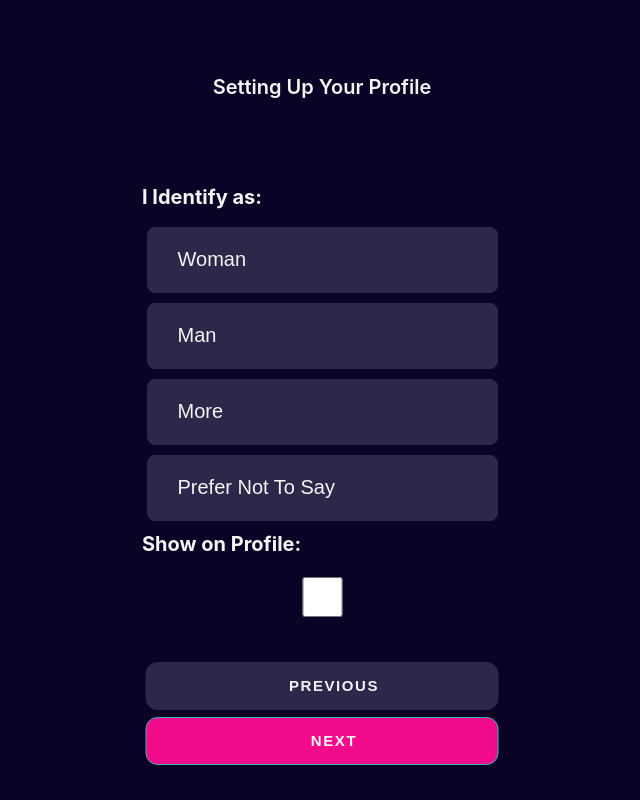
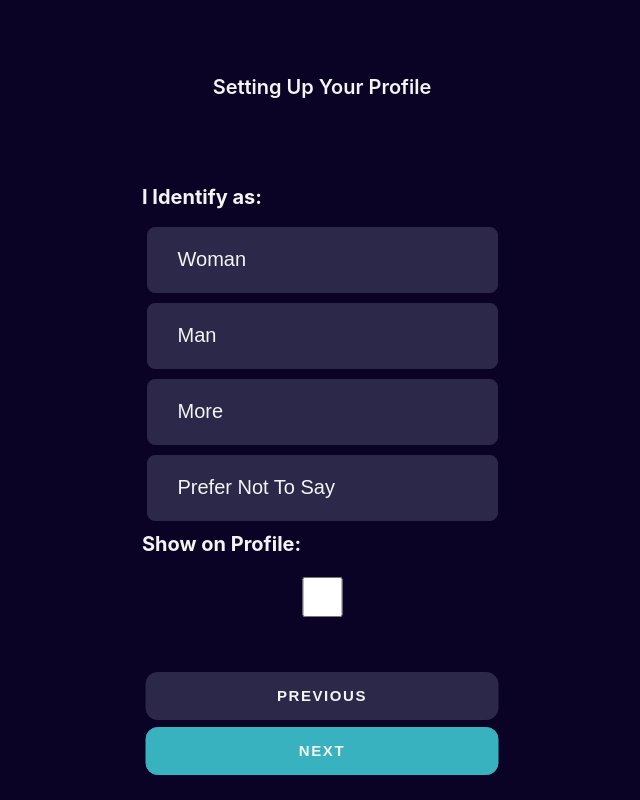
Before and after one commit to Murrmaid4/friendly_fire_app, a React (Create React App) app in the folder friendlyfire/: page / in a window 1280 px wide. Both pictures are taken after a click on the button "NEXT". Shown: the whole page, without its empty margins (318-958 px from the left). Built offline with nearby package versions, Linux system fonts and the light colour scheme.

Commit message:
fixed className's for registration

```diff
--- a/friendlyfire/src/Pages/Registration/Registration.css
+++ b/friendlyfire/src/Pages/Registration/Registration.css
@@ -128,7 +128,7 @@ input:focus {
   flex-direction: column;
 }
 
-button{
+.identity-button{
   width: 351px;
   height: 66px;
   flex-shrink: 0;
@@ -145,6 +145,6 @@ button{
   padding-left: 30px;
 }
 
-button:focus{
+.identity-button:focus{
   background: var(--Rose, #F20C8B)
 }
--- a/friendlyfire/src/Pages/Registration/Registration.js
+++ b/friendlyfire/src/Pages/Registration/Registration.js
@@ -233,13 +233,13 @@ const RegistrationPage = () => {
                             {/* I identify as question with rectangular buttons */}
                             <div>
                                 <div className='button-container'>
-                                    <button onClick={() => handleInputChange('genderIdentity', 'Woman')}>
+                                    <button onClick={() => handleInputChange('genderIdentity', 'Woman')} className='identity-button'>
                                         Woman
                                     </button>
-                                    <button onClick={() => handleInputChange('genderIdentity', 'Man')}>
+                                    <button onClick={() => handleInputChange('genderIdentity', 'Man')} className='identity-button'>
                                         Man
                                     </button>
-                                    <button onClick={() => setShowMoreOptions(!showMoreOptions)}>
+                                    <button onClick={() => setShowMoreOptions(!showMoreOptions)} className='identity-button'>
                                         More
                                     </button>
                                 </div>
@@ -267,7 +267,7 @@ const RegistrationPage = () => {
 
                                 {/* Prefer Not To Say option */}
                                 <div className='button-container'>
-                                    <button onClick={() => handleInputChange('genderIdentity', 'Prefer Not To Say')}>
+                                    <button onClick={() => handleInputChange('genderIdentity', 'Prefer Not To Say')} className='identity-button'>
                                         Prefer Not To Say
                                     </button>
                                 </div>
```
